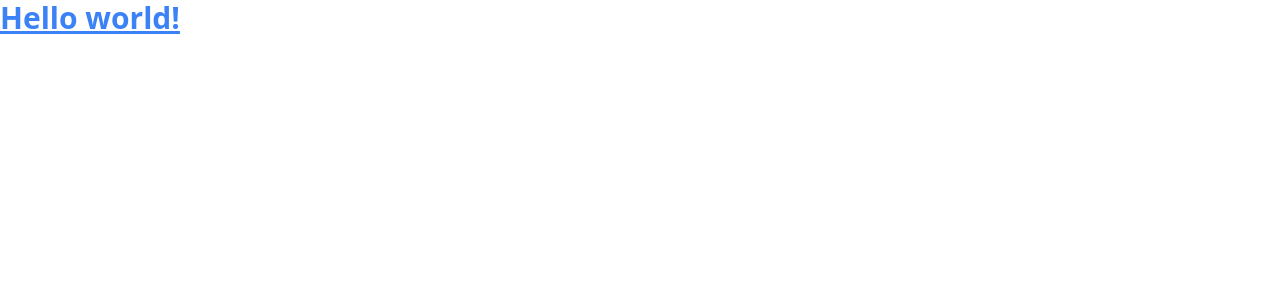
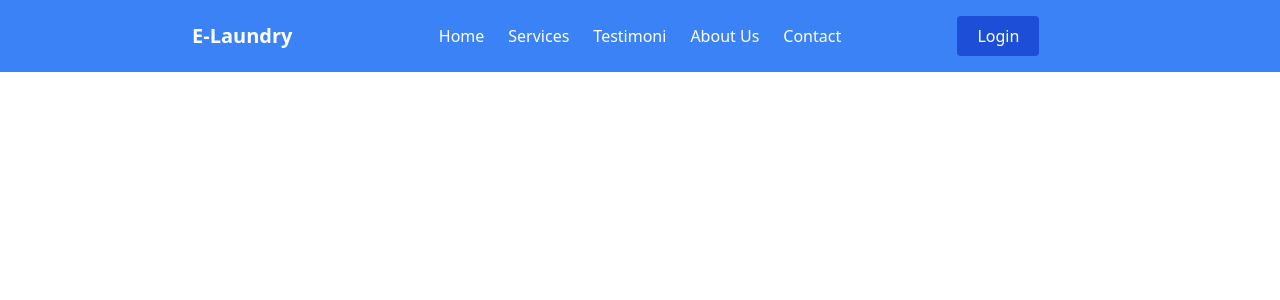
Before and after one commit to deknaa/laundry-app-tugas, a PHP site: page / in a window 1280 px wide. Shown: the top 300 px of the page. Run offline with PHP 8.4, Linux system fonts and the light colour scheme; some libraries are stand-ins or nearby versions.

Commit message:
feat(navbar): styling navbar

```diff
--- a/index.php
+++ b/index.php
@@ -6,8 +6,20 @@
   <script src="https://cdn.tailwindcss.com"></script>
 </head>
 <body>
-  <h1 class="text-3xl font-bold underline text-blue-500">
-    Hello world!
-  </h1>
+  <nav class="bg-blue-500 py-4 flex items-center justify-between px-[15%]">
+    <div class="w-[20%]">
+        <h1 class="font-bold text-xl text-white">E-Laundry</h1>
+    </div>
+    <div class="flex gap-6 items-center justify-center text-white w-[60%]">
+        <a href="#" class="hover:text-black hover:scale-105">Home</a>
+        <a href="#" class="hover:text-black hover:scale-105">Services</a>
+        <a href="#" class="hover:text-black hover:scale-105">Testimoni</a>
+        <a href="#" class="hover:text-black hover:scale-105">About Us</a>
+        <a href="#" class="hover:text-black hover:scale-105">Contact</a>
+    </div>
+    <div class="w-[20%] flex justify-center items-center">
+        <a href="#" class="bg-blue-700 text-white pl-5 pr-5 pt-2 pb-2 rounded hover:bg-blue-600 hover:shadow-md">Login</a>
+    </div>
+  </nav>
 </body>
 </html>
```
